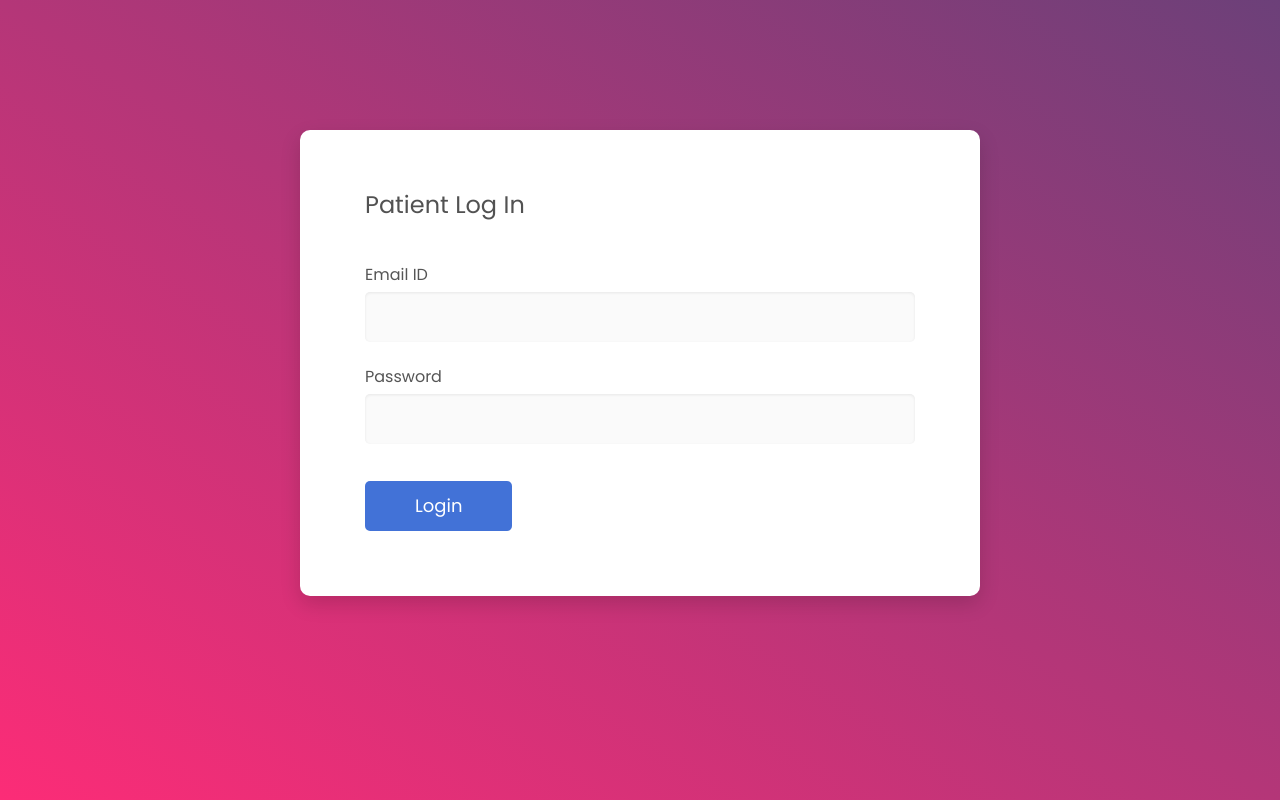
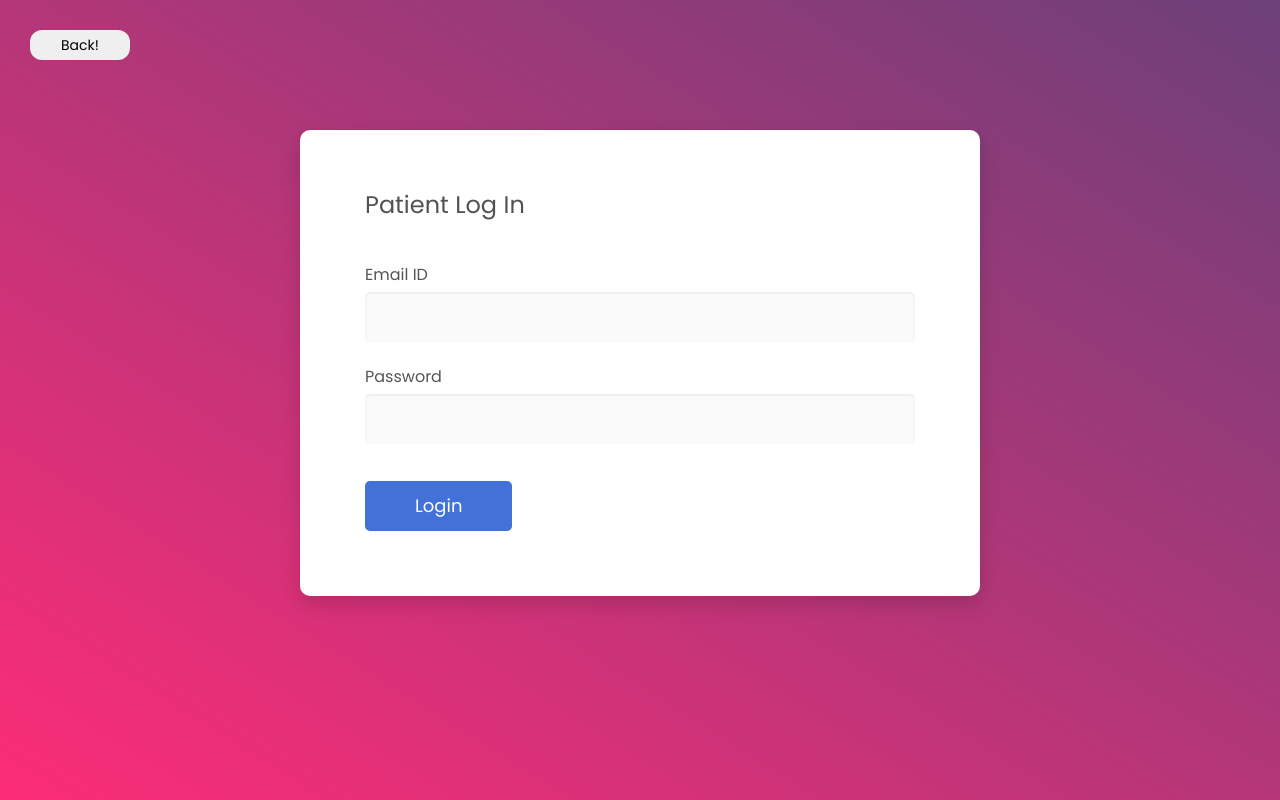
Before and after one commit to nuje98/Lung-Cancer-Detection-Website, a plain HTML site: page login.html in a window 1280 px wide. Drawn offline with Linux system fonts and the light colour scheme.

Commit message:
alignments

```diff
--- a/css/main.css
+++ b/css/main.css
@@ -1,4 +1,10 @@
-
+.back{
+  padding-top: 30px;
+  padding-left: 30px;
+  position: absolute;
+  top: 0;
+  left: 0;
+}
 /* ==========================================================================
    #FONT
    ========================================================================== */
--- a/css/papers.css
+++ b/css/papers.css
@@ -1,3 +1,10 @@
+.back{
+    padding-top: 20px;
+    padding-left: 40px;
+    position: absolute;
+    top: 0;
+    left: 0;
+}
 body{
     margin: 0;
     padding: 0;
--- a/css/predict.css
+++ b/css/predict.css
@@ -1,3 +1,11 @@
+.back{
+  padding-top: 12px;
+  padding-left: 10px;
+  position: absolute;
+  top: 0;
+  left: 0;
+}
+
 body {
   font-family: sans-serif;
   background-color: #eeeeee;
--- a/css/team.css
+++ b/css/team.css
@@ -1,3 +1,11 @@
+.back{
+    padding-top: 30px;
+    padding-left: 20px;
+    position: absolute;
+    top: 0;
+    left: 0;
+}
+
 @import url('https://fonts.googleapis.com/css2?family=Josefin+Sans:wght@400;700&display=swap');
 .bg-gra-02 {
     background: -webkit-gradient(linear, left bottom, right top, from(#fc2c77), to(#6c4079));
--- a/login.html
+++ b/login.html
@@ -25,6 +25,9 @@
 
 <body>
     <div class="page-wrapper bg-gra-02 p-t-130 p-b-100 font-poppins">
+        <form class="back">
+            <input style="border-radius: 12px; width: 100px; height: 30px;" type="button" value="Back!" onclick="history.back()">
+        </form>
         <div class="wrapper wrapper--w680">
             <div class="card card-4">
                 <div class="card-body">
```
Also changed, not shown: papers.html (+3 -0 lines), predict.html (+3 -0 lines), register.html (+3 -0 lines), team.html (+3 -0 lines).
